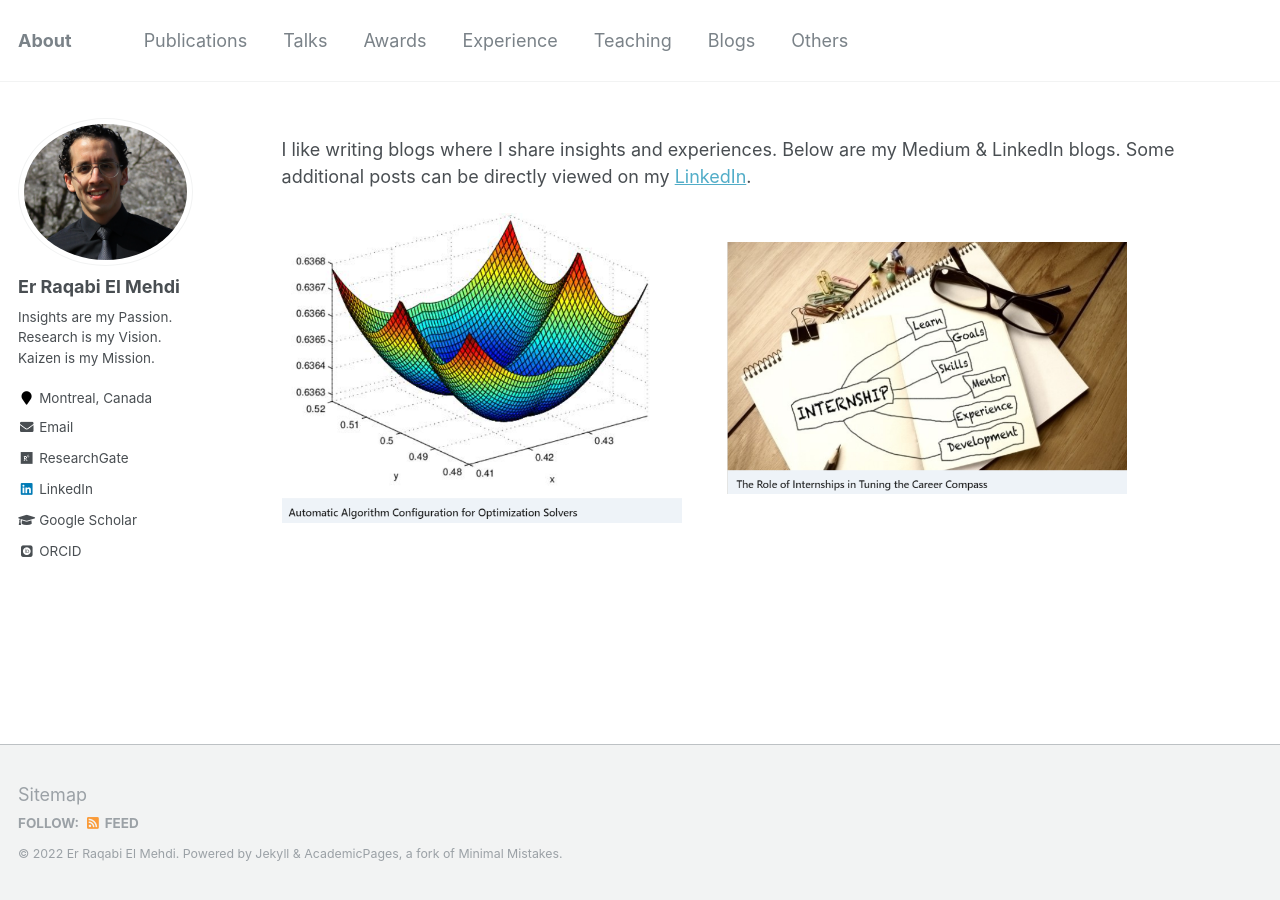
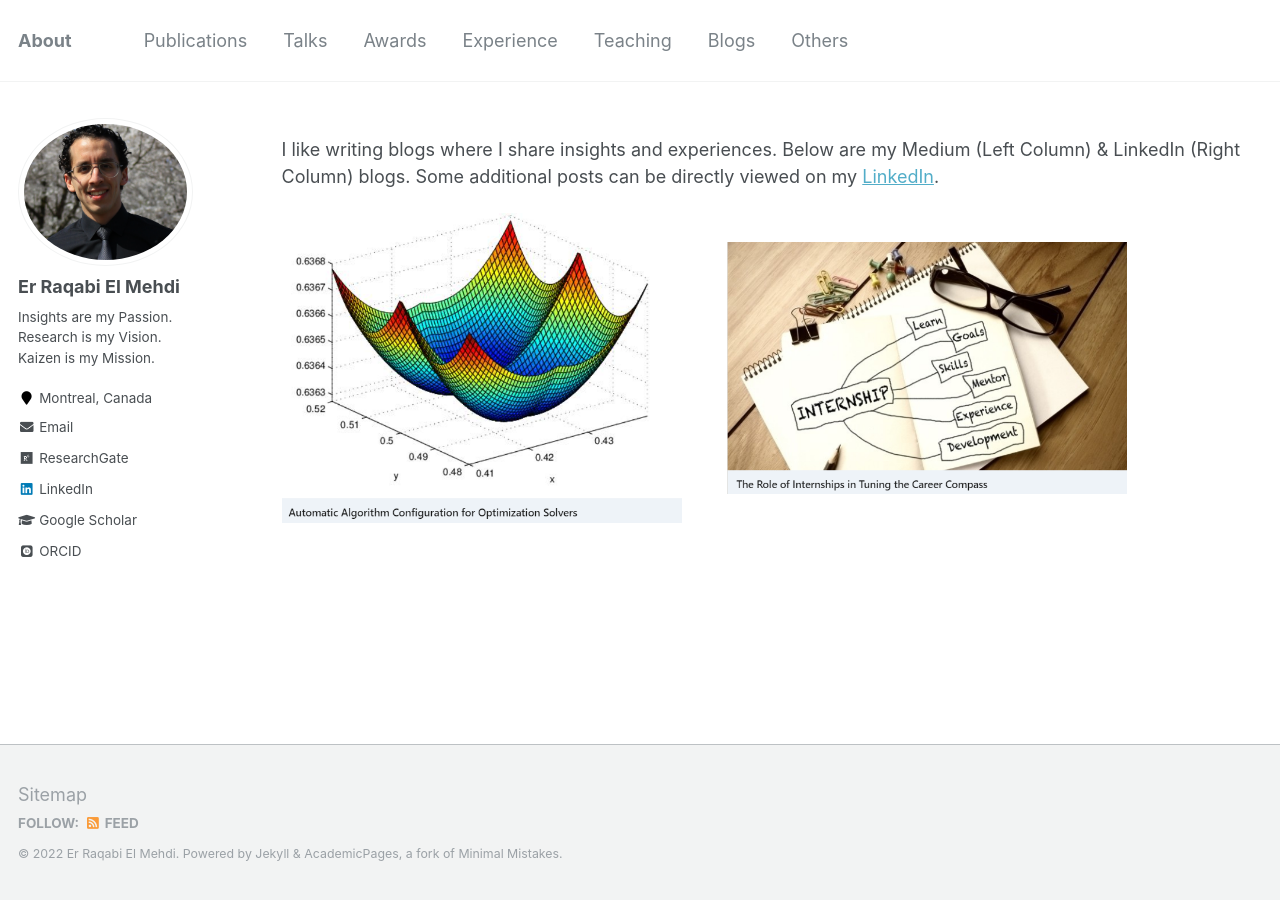
Before and after one commit to RqbMedi/rqbmedi.github.io, a Jekyll site: the page built from _pages/portfolio.md, in a window 1280 px wide. Built offline with Jekyll 4.4.1, drawn with Linux system fonts in a browser that asks for light colours; some web fonts are replaced.

Commit message:
Update portfolio.md

```diff
--- a/_pages/portfolio.md
+++ b/_pages/portfolio.md
@@ -5,6 +5,6 @@ permalink: /portfolio/
 author_profile: true
 ---
 
-I like writing blogs where I share insights and experiences. Below are my Medium & LinkedIn blogs. Some additional posts can be directly viewed on my [LinkedIn](https://www.linkedin.com/in/rqbmedi).
+I like writing blogs where I share insights and experiences. Below are my Medium (Left Column) & LinkedIn (Right Column) blogs. Some additional posts can be directly viewed on my [LinkedIn](https://www.linkedin.com/in/rqbmedi).
 
 [<img src="http://rqbmedi.github.io/images/Medium_Article_14.png" width="400" height="400" />](https://erraqabielmehdi.medium.com/automatic-algorithm-configuration-for-optimization-solvers-66ac3861a233) &nbsp; &nbsp; &nbsp; &nbsp; [<img src="http://rqbmedi.github.io/images/LinkedIn_Article_18.png" width="400" height="400" />](https://www.linkedin.com/pulse/role-internships-tuning-career-compass-er-raqabi-el-mehdi-%E3%83%A9%E3%82%AB%E3%83%93-%E3%83%A1%E3%83%87%E3%82%A3/)
```
